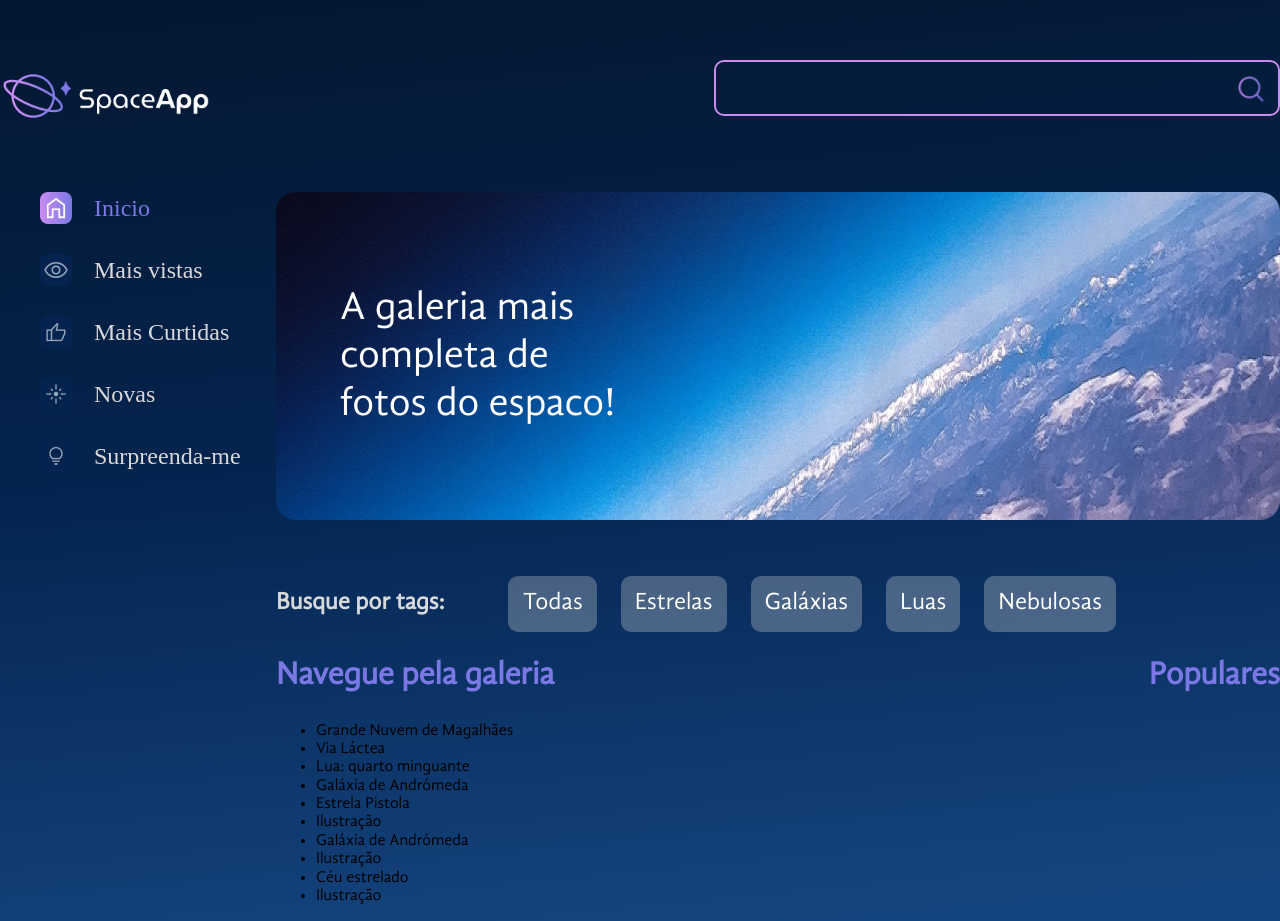
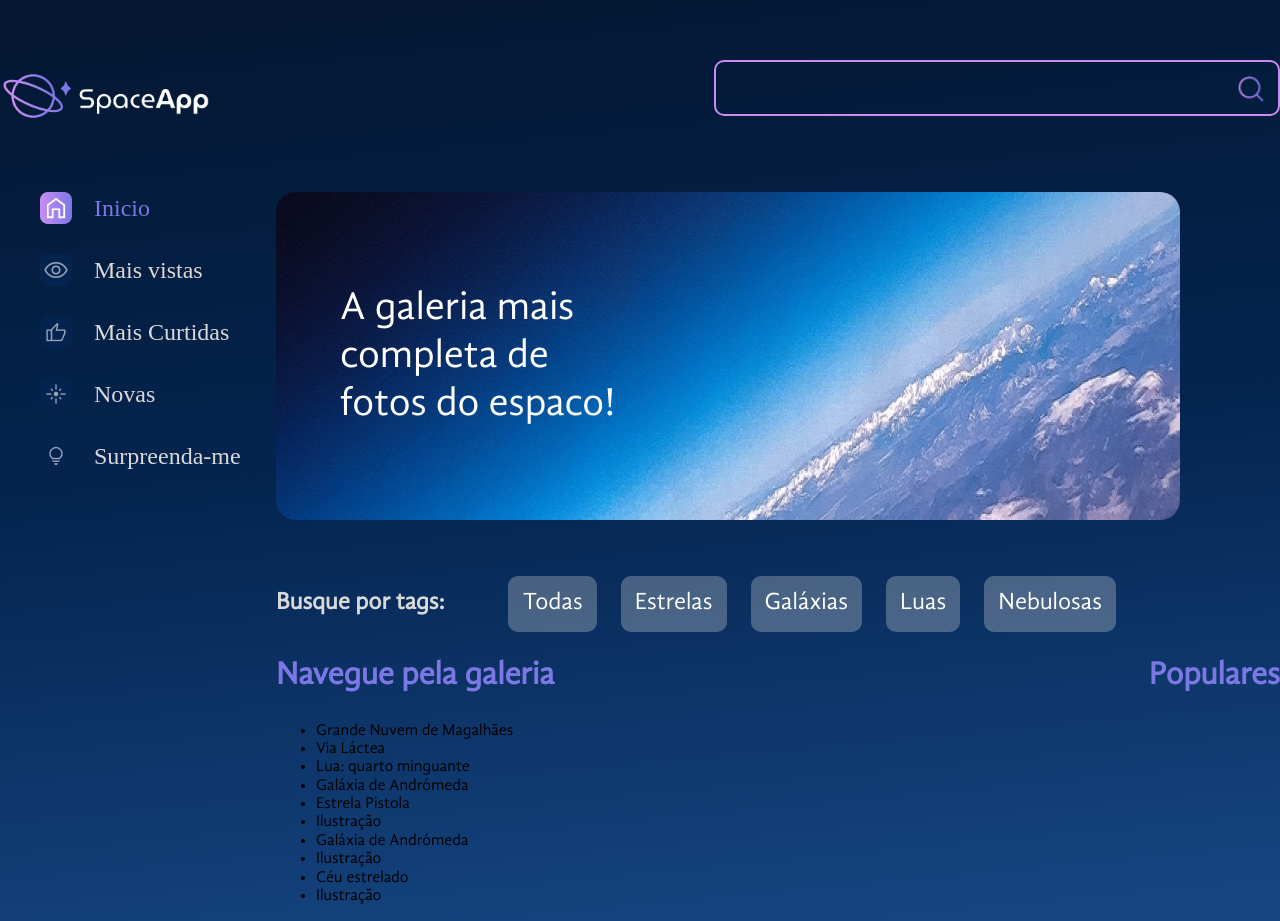
Before and after one commit to jotadagostin/SpaceAPP, a React (Vite) app in the folder space-app/: page / in a window 1280 px wide. Built offline with nearby package versions, Linux system fonts and the light colour scheme.

Commit message:
Update index.jsx
medie queries

```diff
--- a/space-app/src/componentes/Banner/index.jsx
+++ b/space-app/src/componentes/Banner/index.jsx
@@ -11,6 +11,16 @@ const FigureEstilizada = styled.figure`
   margin: 0;
   border-radius: 20px;
   max-width: 100%;
+
+  @media (min-width: 768px) {
+    /* Estilos para telas a partir de 768px */
+    width: 80%;
+  }
+
+  @media (min-width: 1200px) {
+    /* Estilos para telas a partir de 1200px */
+    width: 90%;
+  }
 `;
 
 const TituloEstilizado = styled.h1`
```
